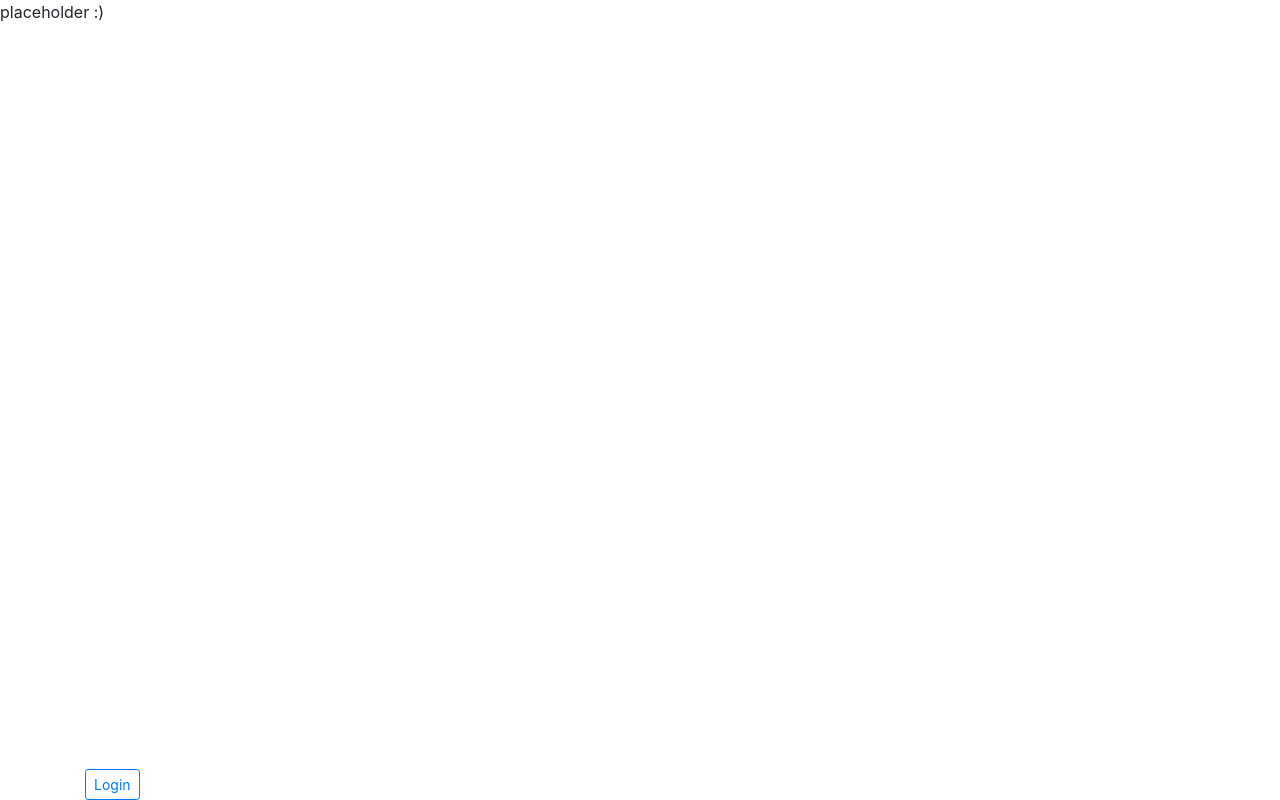
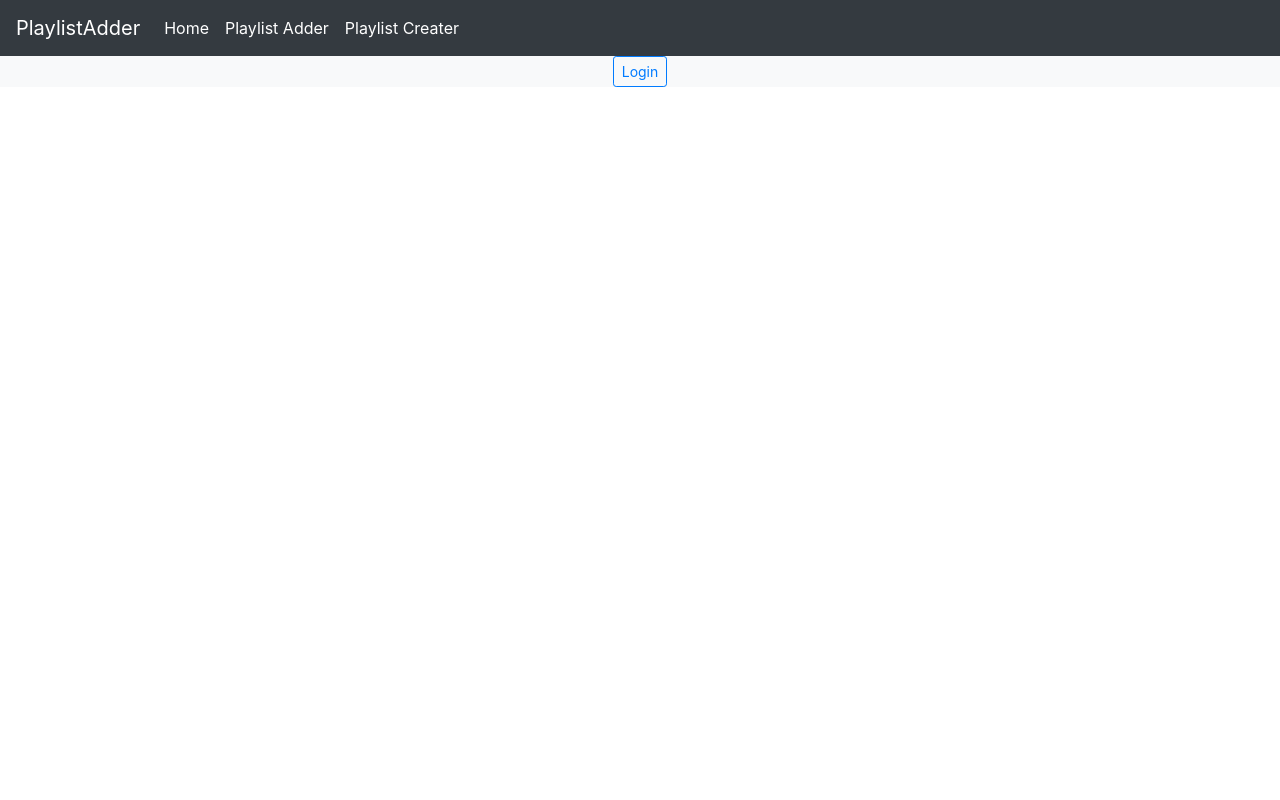
Before and after one commit to playlistadder/playlistadder.github.io, a plain HTML site: page index.html in a window 1280 px wide. Drawn offline with nearby package versions, Linux system fonts and the light colour scheme.

Commit message:
Refs #8 Styling Task - Added NavBar - Moved login button to centre of homepage, this still needs to be styled a bit and we need to add handling for logged in users

```diff
--- a/index.html
+++ b/index.html
@@ -9,13 +9,33 @@
     <script src="spotifyWebApiWrapper.js"></script>
     <script src="script.js"></script>
     <link href="./theme.css" rel="stylesheet" type="text/css"></link>
+    <meta charset="utf-8">
+    <meta name="viewport" content="width=device-width, initial-scale=1, shrink-to-fit=no">
 </head>
 <body>
     <div id="bootstrapCssCheck" class="d-none"></div><script>!$('#bootstrapCssCheck').is(':visible') || $('<link href="./Libraries/Bootstrap/bootstrap.min.css" rel="stylesheet" type="text/css"><\/link>').appendTo('head');</script>
-    placeholder :)
-    <footer class="sticky-footer">
-        <div class="container">
+    <nav class="navbar navbar-expand-md navbar-dark bg-dark">
+        <a class="navbar-brand" href="#">PlaylistAdder</a>
+        <button class="navbar-toggler ml-auto" type="button" data-toggle="collapse" data-target="#navbarContent" aria-controls="navbarContent" aria-expanded="false" aria-label="Toggle navigation">
+            <span class="navbar-toggler-icon"></span>
+        </button>
+        <div class="collapse navbar-collapse" id="navbarContent">
+            <ul class="navbar-nav mr-auto mt-2 mt-md-0">
+                <li class="nav-item active">
+                    <a class="nav-link" href="#">Home<span class="sr-only">(current)</span></a>
+                </li>
+                <li class="nav-item active">
+                    <a class="nav-link" href="#">Playlist Adder</a>
+                </li>
+                <li class="nav-item active">
+                    <a class="nav-link" href="#">Playlist Creater</a>
+                </li>
+            </ul>
+        </div>
+    </nav>
+    <main role="main" class="container-fluid bg-light">
+        <div class="d-flex justify-content-center">
             <button type="button" id="loginButton" class="btn btn-outline-primary btn-sm">Login</button>
         </div>
-    </footer>
+    </main>
 </body>
```
